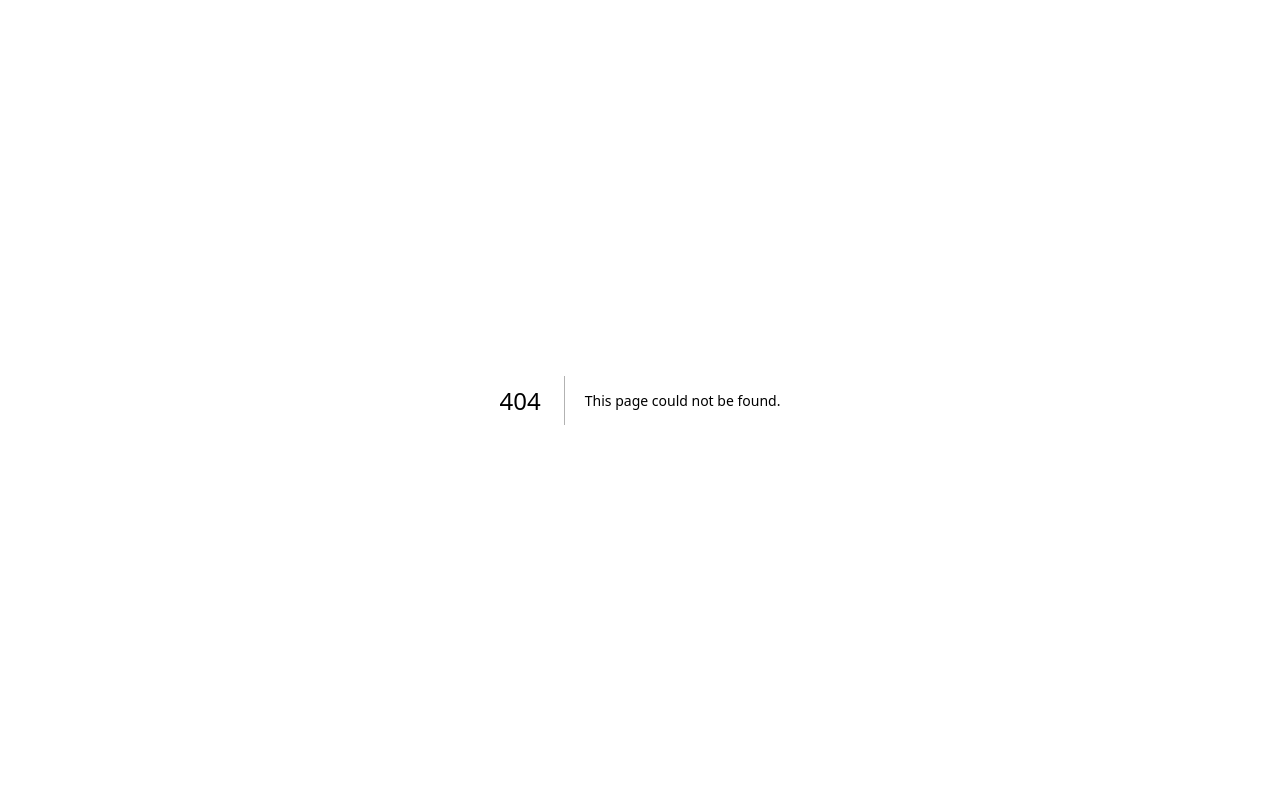
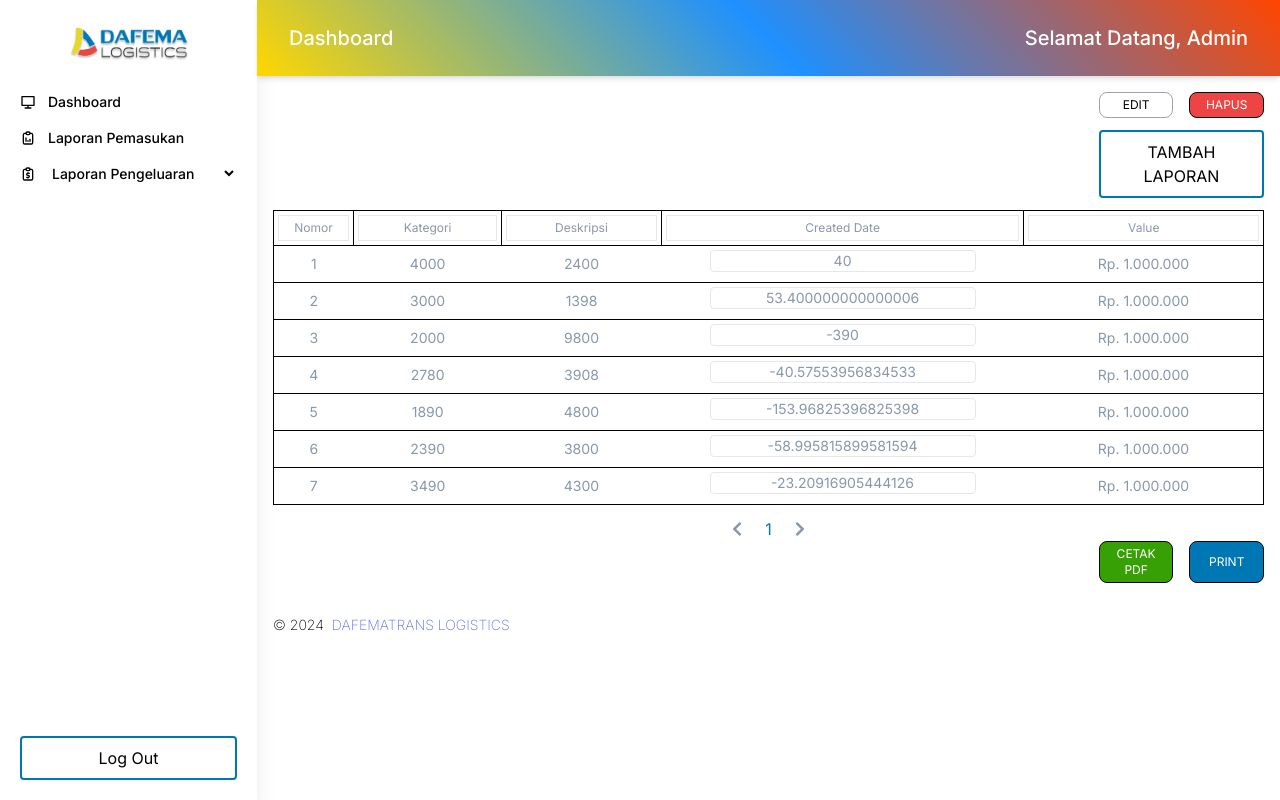
Before and after one commit to actho01/keuangan, a Next.js app: page /laporan/pemasukan in a window 1280 px wide. Before the commit this address had no page. Built offline with nearby package versions, Linux system fonts and the light colour scheme.

Commit message:
add page laporan/pemasukan

```diff
--- /dev/null
+++ b/src/app/components/atoms/ButtonSmall.js
@@ -0,0 +1,24 @@
+import React from 'react';
+
+const ButtonSmall = ({ title, variant }) => {
+  let color;
+  if (variant === 'biru') {
+    color = 'text-white bg-biru-btn border border-black';
+  }
+  if (variant === 'putih') {
+    color = 'text-black bg-white border border-gray-400  ';
+  }
+  if (variant === 'hijau') {
+    color = 'text-white bg-hijau border border-black';
+  }
+  if (variant === 'merah') {
+    color = 'text-white bg-red-500 border border-black';
+  }
+  return (
+    <button className={` w-full p-1 text-xs rounded-lg uppercase ${color}`}>
+      {title}
+    </button>
+  );
+};
+
+export default ButtonSmall;
--- a/src/app/components/organisms/Sidebar.js
+++ b/src/app/components/organisms/Sidebar.js
@@ -33,10 +33,10 @@ const Sidebar = () => {
             alt="dafema"
           />
         </div>
-        <SideItem text={'Dashboard'} link={'#'}>
+        <SideItem text={'Dashboard'} link={'/'}>
           <RiComputerLine />
         </SideItem>
-        <SideItem text={'Laporan Pemasukan '} link={'#'}>
+        <SideItem text={'Laporan Pemasukan '} link={'/laporan/pemasukan'}>
           <TbReportAnalytics />
         </SideItem>
         <Dropdown options={options} onSelect={handleSelect}>
--- /dev/null
+++ b/src/app/laporan/pemasukan/page.js
@@ -0,0 +1,194 @@
+'use client';
+import Button from '@/app/components/atoms/Button';
+import ButtonSmall from '@/app/components/atoms/ButtonSmall';
+import UserTemplate from '@/app/components/templates/UserTemplate';
+import React, { useState } from 'react';
+import { FaArrowDown, FaArrowUp, FaChevronRight } from 'react-icons/fa';
+import { FaChevronLeft } from 'react-icons/fa';
+
+const LaporanPemasukan = () => {
+  const data = [
+    {
+      name: 'Jan',
+      pemasukan: 4000,
+      pengeluaran: 2400,
+      amt: 2400,
+      value: '1.000.000',
+    },
+    {
+      name: 'Feb',
+      pemasukan: 3000,
+      pengeluaran: 1398,
+      amt: 2210,
+      value: '1.000.000',
+    },
+    {
+      name: 'Mar',
+      pemasukan: 2000,
+      pengeluaran: 9800,
+      amt: 2290,
+      value: '1.000.000',
+    },
+    {
+      name: 'Apr',
+      pemasukan: 2780,
+      pengeluaran: 3908,
+      amt: 2000,
+      value: '1.000.000',
+    },
+    {
+      name: 'May',
+      pemasukan: 1890,
+      pengeluaran: 4800,
+      amt: 2181,
+      value: '1.000.000',
+    },
+    {
+      name: 'Jun',
+      pemasukan: 2390,
+      pengeluaran: 3800,
+      amt: 2500,
+      value: '1.000.000',
+    },
+    {
+      name: 'Jul',
+      pemasukan: 3490,
+      pengeluaran: 4300,
+      amt: 2100,
+      value: '1.000.000',
+    },
+  ];
+  const totalPemasukan = data.reduce(
+    (total, entry) => total + entry.pemasukan,
+    0,
+  );
+  const totalPengeluaran = data.reduce(
+    (total, entry) => total + entry.pengeluaran,
+    0,
+  );
+  const dataPie = [
+    { name: 'Pemasukan', value: totalPemasukan },
+    { name: 'Pengeluaran', value: totalPengeluaran },
+  ];
+
+  const dataTable = data.map((item, index) => ({
+    id: index + 1,
+    bulan: item.name,
+    pemasukan: item.pemasukan,
+    pengeluaran: item.pengeluaran,
+    percentage: ((item.pemasukan - item.pengeluaran) / item.pemasukan) * 100,
+    value: item.value,
+  }));
+
+  const itemsPerPage = 10;
+
+  // Menghitung jumlah halaman
+  const totalPages = Math.ceil(dataTable.length / itemsPerPage);
+
+  // State untuk mengelola halaman saat ini
+  const [currentPage, setCurrentPage] = useState(1);
+
+  // Menghitung index awal dan akhir untuk item yang ditampilkan pada halaman saat ini
+  const startIndex = (currentPage - 1) * itemsPerPage;
+  const endIndex = startIndex + itemsPerPage;
+
+  // Mendapatkan data yang sesuai dengan halaman saat ini
+  const currentData = dataTable.slice(startIndex, endIndex);
+
+  // Fungsi untuk mengubah halaman
+  const handlePageChange = (pageNumber) => {
+    setCurrentPage(pageNumber);
+  };
+  return (
+    <UserTemplate>
+      <div className="p-4">
+        <section className="flex flex-col items-end space-y-3">
+          <fieldset className="flex w-1/6 space-x-4">
+            <ButtonSmall variant={'putih'} title={'Edit'} />
+            <ButtonSmall variant={'merah'} title={'Hapus'} />
+          </fieldset>
+          <fieldset className="w-1/6 ">
+            <Button variant={'putih'} title={'TAMBAH LAPORAN'} />
+          </fieldset>
+        </section>
+        <section className="w-full mt-3">
+          <table className="w-full ">
+            <thead className="bg-white border border-black rounded-t-xl">
+              <tr className="p-1 font-light border ">
+                <th className="w-20 p-1 text-xs font-normal border border-black text-start text-abu">
+                  <div className="p-1 text-center border ">Nomor</div>
+                </th>
+                <th className="p-1 text-xs font-normal border border-black text-abu">
+                  <div className="p-1 text-center border">Kategori</div>
+                </th>
+                <th className="p-1 text-xs font-normal border border-black text-abu">
+                  <div className="p-1 text-center border">Deskripsi</div>
+                </th>
+                <th className="p-1 text-xs font-normal border border-black text-abu">
+                  <div className="p-1 text-center border">Created Date</div>
+                </th>
+                <th className="p-1 text-xs font-normal border border-black text-abu">
+                  <div className="p-1 text-center border">Value</div>
+                </th>
+              </tr>
+            </thead>
+            <tbody>
+              {dataTable.map((item) => (
+                <tr
+                  key={item.id}
+                  className="border border-black rounded text-abu"
+                >
+                  <td className="p-2 text-sm text-center">{item.id}</td>
+                  <td className="p-2 text-sm text-center">{item.pemasukan}</td>
+                  <td className="p-2 text-sm text-center">
+                    {item.pengeluaran}
+                  </td>
+                  <td className="flex items-center justify-center p-1 text-sm text-center">
+                    <div className="w-3/4 border rounded">
+                      {item.percentage}
+                    </div>
+                  </td>
+                  <td className="p-2 text-sm text-center">Rp. {item.value}</td>
+                </tr>
+              ))}
+            </tbody>
+          </table>
+        </section>
+        <section className="flex justify-center mt-3">
+          <fieldset className="flex items-center space-x-5 text-abu">
+            <FaChevronLeft
+              className="cursor-pointer"
+              onClick={() => handlePageChange(currentPage - 1)}
+            />
+            <div className="flex space-x-3 ">
+              {Array.from({ length: totalPages }, (_, index) => (
+                <p
+                  key={index + 1}
+                  className={`cursor-pointer ${
+                    currentPage === index + 1 ? 'text-primary' : ''
+                  }`}
+                  onClick={() => handlePageChange(index + 1)}
+                >
+                  {index + 1}
+                </p>
+              ))}
+            </div>
+
+            <FaChevronRight
+              className="cursor-pointer"
+              onClick={() => handlePageChange(currentPage + 1)}
+            />
+          </fieldset>
+        </section>
+        <section className="flex justify-end">
+          <fieldset className="flex w-1/6 space-x-4 ">
+            <ButtonSmall variant={'hijau'} title={'CETAK PDF'} />
+            <ButtonSmall variant={'biru'} title={'PRINT'} />
+          </fieldset>
+        </section>
+      </div>
+    </UserTemplate>
+  );
+};
+
+export default LaporanPemasukan;
--- a/tailwind.config.js
+++ b/tailwind.config.js
@@ -22,6 +22,7 @@ module.exports = {
         secondary: '#eb4d40',
         third: '#e4d42c',
         abu: '#8898AA',
+        hijau: '#37A005',
       },
     },
   },
```
